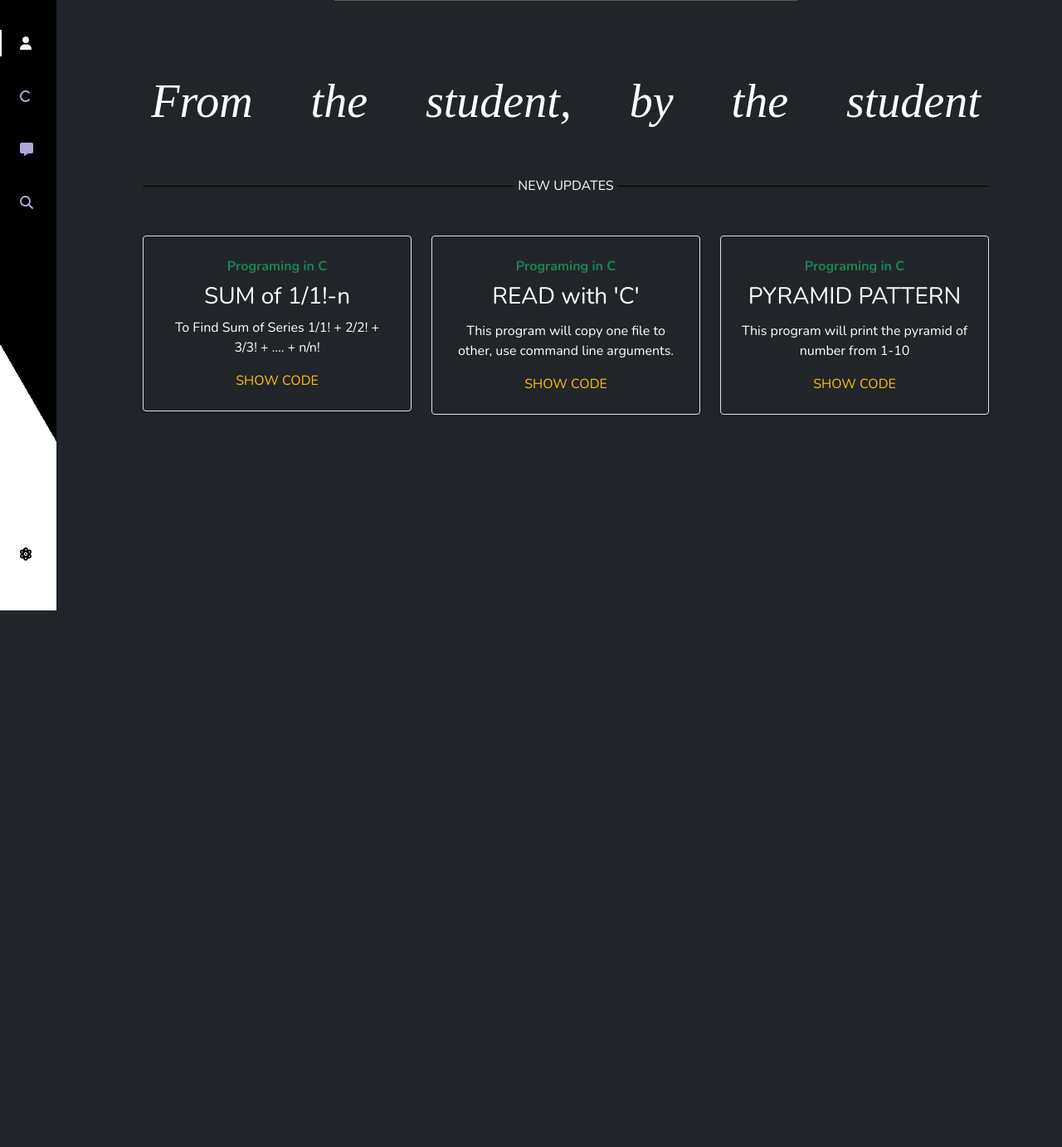
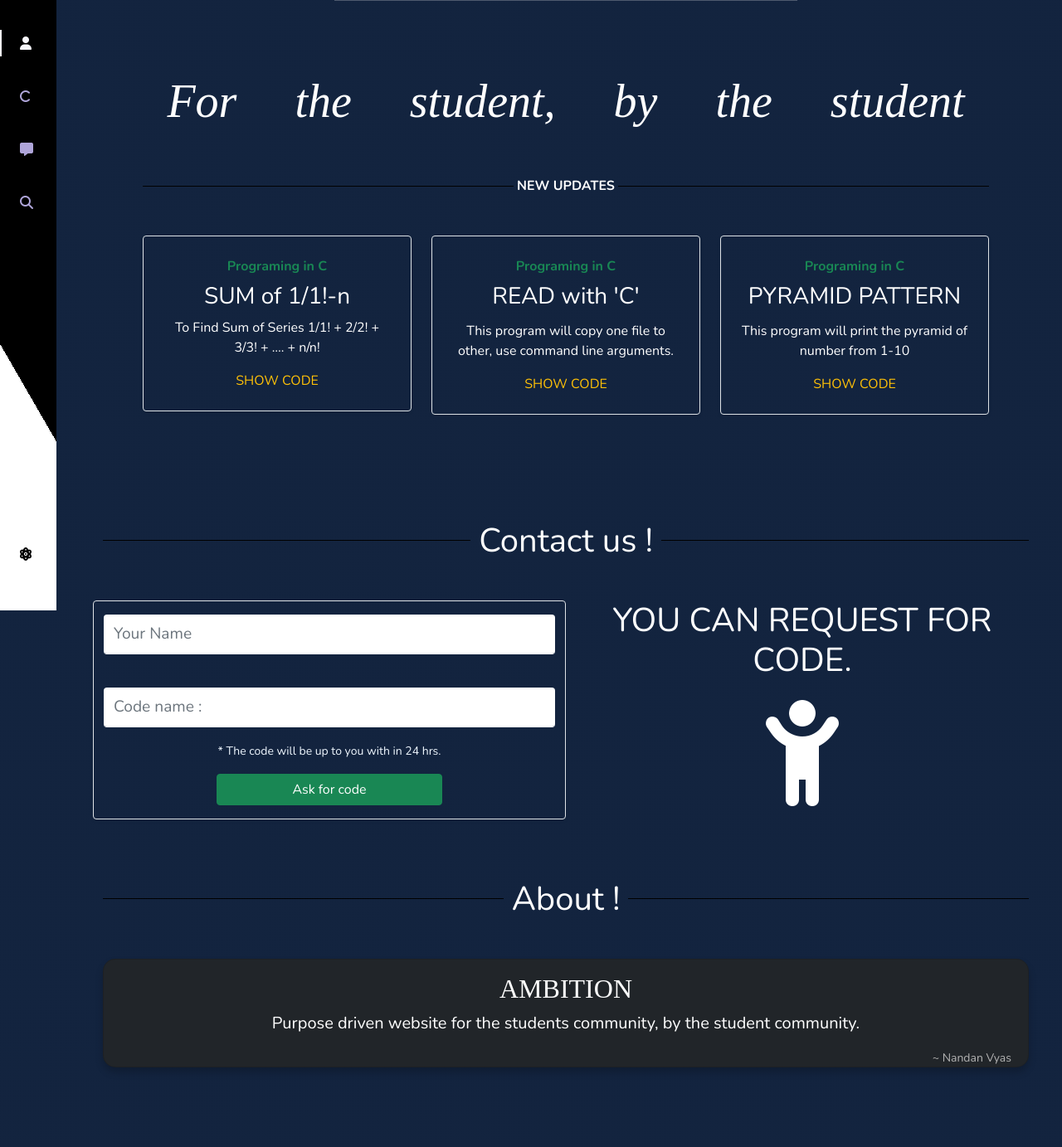
Before and after one commit to nandanv99/z4codes-main, a Django app: page / in a window 1280 px wide. Shown: the part 64-1447 px from the top of the page at 83% size. Before the commit the page ends 800 px from the top, so only its background shows below. Run offline with Django 3.2, Linux system fonts and the light colour scheme; data comes from the database, SQL or seed files in the repository; some libraries are stand-ins or nearby versions.

Commit message:
new ui setted

```diff
--- a/templates/trial.html
+++ b/templates/trial.html
@@ -8,13 +8,21 @@
     <meta name="viewport" content="width=device-width, initial-scale=1">
     <!-- Bootstrap CSS -->
     <script src="{% static 'js/navbar.js' %}"></script>
+    <link rel="stylesheet" href="{% static 'css/index.css'%}">
     <link href="https://cdn.jsdelivr.net/npm/bootstrap@5.1.3/dist/css/bootstrap.min.css" rel="stylesheet" integrity="sha384-1BmE4kWBq78iYhFldvKuhfTAU6auU8tT94WrHftjDbrCEXSU1oBoqyl2QvZ6jIW3" crossorigin="anonymous">
     <link rel="stylesheet" href="https://cdnjs.cloudflare.com/ajax/libs/font-awesome/6.1.1/css/all.min.css" integrity="sha512-KfkfwYDsLkIlwQp6LFnl8zNdLGxu9YAA1QvwINks4PhcElQSvqcyVLLD9aMhXd13uQjoXtEKNosOWaZqXgel0g==" crossorigin="anonymous" referrerpolicy="no-referrer" />
     <script src="https://cdnjs.cloudflare.com/ajax/libs/animejs/2.0.2/anime.min.js"></script>
+    <script src="https://ajax.googleapis.com/ajax/libs/jquery/3.4.1/jquery.min.js"></script>
+
     <title>Z4CODES</title>
   </head>
   <style>
     @import url("https://fonts.googleapis.com/css2?family=Nunito:wght@400;600;700&display=swap");
+    @media only screen and (max-width: 600px) {
+      .mob-2 {
+        display:none !important;
+      }
+    }
 
     .skills{
         max-width: 50%;
@@ -237,7 +245,13 @@
         margin-left: .25em;
       }
   </style>
-  <body id="body-pd" class="bg-dark">
+  <body id="body-pd" class="" style="background: hsla(217, 54%, 16%, 1);
+
+  background: linear-gradient(90deg, hsla(217, 54%, 16%, 1) 0%, hsla(217, 54%, 16%, 1) 100%);
+
+  background: -moz-linear-gradient(90deg, hsla(217, 54%, 16%, 1) 0%, hsla(217, 54%, 16%, 1) 100%);
+
+  background: -webkit-linear-gradient(90deg, hsla(217, 54%, 16%, 1) 0%, hsla(217, 54%, 16%, 1) 100%);">
     <div id="app">
         <header class="header" id="header">
             <div class="header_toggle"> <i class='fas fa-bars' id="header-toggle"></i> </div>
@@ -261,7 +275,7 @@
                         <i class='fas fa-c'></i>
                         <span class="nav_name">Codes</span>
                         </a>
-                        <a href="#" class="nav_link">
+                        <a href="#" id="msg" @click="goto('div1')" class="nav_link">
                         <i class='fas fa-message'></i>
                         <span class="nav_name">Need Help</span>
                         </a>
@@ -279,7 +293,7 @@
                         </a>  -->
                     </div>
                 </div>
-                <a href="#" @click.prevent="stopProcess" class="nav_link mb-5" @click="showabout()">
+                <a href="" @click.prevent="stopProcess" class="nav_link mb-5" @click="goto('div1')">
                     <i class='fas fa-atom text-black'></i>
                     <span class="nav_name text-black" >About</span>
                 </a>
@@ -287,23 +301,19 @@
         </div>
   <!--Container Main start-->
         <div class="height-100">
-            <div class="container text-center text-white">
+            <div class="container text-center text-white mb-5">
                 <div class="skills">
                     <hr class="hr-text" data-content="Technologies">
                 </div>
 
-                <div v-if="maincontent">
-                <!-- <h4 class="text-white">{{ message }}</h4> -->
-                <!-- <h1 class="ml13">Z4CODES</h1> -->
-                        <div class="pl-5 p-4 p-md-5 mb-4 text-white rounded bg-dark text-center">
+                    <div v-if="maincontent" style="min-height:100%" >
+                        <div class="pl-5 p-4 p-md-5 mb-4 text-white rounded  text-center">
                             <div class="row text-center">
                                 <div class="col-12 col-md-12 px-0">
-                                    <h1 class="display-4 fst-italic" style="font-family:emoji;">From the student, by the student</h1>
-                                    <!-- <p class="lead my-3">Multiple lines of text that form the lede, informing new readers quickly and efficiently about what’s most interesting in this post’s contents.</p> -->
-                                    <!-- <p class="lead mb-0"><a href="#" class="text-white fw-bold">Continue reading...</a></p> -->
+                                    <h1 class="display-4 fst-italic" style="font-family:emoji;">For the student, by the student</h1>
                                 </div>
                             </div>
-                            <div class="separator mt-5">NEW UPDATES</div>
+                            <div class="separator mt-5" style="font-weight: bolder;">NEW UPDATES</div>
                             <div class="row mt-5 mb-2">
                                 <div class="col-md-4">
                                   <div class="row g-0 border rounded overflow-hidden flex-md-row mb-4 shadow-sm h-md-250 position-relative">
@@ -314,10 +324,6 @@
                                       <p class="mt-1card-text mb-auto">{{first.description}}</p>
                                       <a href="/showcode/{{first.id}}" class="stretched-link text-warning mt-3">SHOW CODE</a>
                                     </div>
-                                    <!-- <div class="col-auto d-none d-lg-block">
-                                      <svg class="bd-placeholder-img" width="200" height="250" xmlns="http://www.w3.org/2000/svg" role="img" aria-label="Placeholder: Thumbnail" preserveAspectRatio="xMidYMid slice" focusable="false"><title>Placeholder</title><rect width="100%" height="100%" fill="#55595c"></rect><text x="50%" y="50%" fill="#eceeef" dy=".3em">Thumbnail</text></svg>
-
-                                    </div> -->
                                   </div>
                                 </div>
                                 <div class="col-md-4">
@@ -329,10 +335,6 @@
                                       <p class="mt-1 mb-auto">{{second.description}}</p>
                                       <a href="/showcode/{{second.id}}" class="stretched-link text-warning mt-3">SHOW CODE</a>
                                     </div>
-                                    <!-- <div class="col-auto d-none d-lg-block">
-                                      <svg class="bd-placeholder-img" width="200" height="250" xmlns="http://www.w3.org/2000/svg" role="img" aria-label="Placeholder: Thumbnail" preserveAspectRatio="xMidYMid slice" focusable="false"><title>Placeholder</title><rect width="100%" height="100%" fill="#55595c"></rect><img src="" alt=""></svg>
-
-                                    </div> -->
                                   </div>
                                 </div>
                                 <div class="col-md-4">
@@ -349,11 +351,67 @@
                               </div>
                       </div>
 
+                      <div class="conatiner text-center contact" id="contact" ref="div1">
+                        <h1 class="separator mt-5 mb-5">Contact us !</h1>
+                        <div class="row text-center">
+                          <!-- <h1 class="mb-5">You can request for codes.</h1> -->
+                          <div class="col-md-6 my-auto text-center border rounded overflow-hidden flex-md-row mb-4 shadow-sm h-md-250 position-relative">
+                            <form method="post" action="/sendingreq">
+                              {% csrf_token %}
+                              <div class="form-group">
+                                <!-- <label for="recipient-name" class="col-form-label" style="outline: none;">Name:</label> -->
+                                <input type="text" class="border-0  form-control text-white mt-3" id="recipient-name" placeholder="Your Name" name="username" style="border-bottom: 1px solid white !important; height: 3rem; font-size: larger;" required>
+                              </div>
+                              <br>
+                              <div class="form-group">
+                                <input type="text" class="border-0  form-control text-white mb-3 mt-3" id="recipient-name" placeholder="Code name :" name="desc" style="border-bottom: 1px solid white !important; height: 3rem; font-size:larger;" required>
+                              </div>
+                            <small style="color:aliceblue">* The code will be up to you with in 24 hrs.</small>
+                            <div class="row text-center">
+                              <!-- <button class="btn btn-danger text-white " type="button" style="background:rgb(59, 59, 59) ; width:50%" aria-label="Close" data-bs-dismiss="modal">cancel</button> -->
+                              <div class="col-12 mt-3 mb-3">
+                                <button class="btn btn-success " type="submit"  style="width: 50%;" >Ask for code </button>
                               </div>
                             </div>
-                {% verbatim %}
-                <aboutus v-if="about"/>
-                {% endverbatim %}
+                          </form>
+                          </div>
+                          <div class="col-6 text-center mob-2" style="">
+                            <h1 class=" text-center">YOU CAN REQUEST FOR CODE.</h1>
+                            <i class="fas fa-child-reaching fa-8x mt-3"></i>
+                          </div>
+                        </div>
+                      </div>
+
+                    <div class="about mb-5 pb-5" style="">
+                        <h1 class="separator mt-5 mb-5">About !</h1>
+                        <div class="card bg-dark  mt-3 mb-5" style="border-radius: 15px;" ref="div2">
+                          <div class="row">
+                          <div class="col-12 text-center">
+                              <h2 class="mt-3" style="font-family:'Font Awesome 5 Pro';">AMBITION</h2>
+                              <p class="" style="font-size: 20px;">Purpose driven website for the students community, by the student community.</p>
+                              <small class="mr-4 mt-0 " style="color:#b3b3b3;float:right; padding-right:20px;">~ Nandan Vyas</small>
+                          </div>
+                          </div>
+                      </div>
+                    </div>
+
+                    <!-- <div class='social-links justify-content-center py-3'>
+                      <div class='social-btn flex-center' id="twitter">
+                        <svg xmlns="http://www.w3.org/2000/svg" width="24" height="24" viewBox="0 0 24 24"><path d="M24 4.557c-.883.392-1.832.656-2.828.775 1.017-.609 1.798-1.574 2.165-2.724-.951.564-2.005.974-3.127 1.195-.897-.957-2.178-1.555-3.594-1.555-3.179 0-5.515 2.966-4.797 6.045-4.091-.205-7.719-2.165-10.148-5.144-1.29 2.213-.669 5.108 1.523 6.574-.806-.026-1.566-.247-2.229-.616-.054 2.281 1.581 4.415 3.949 4.89-.693.188-1.452.232-2.224.084.626 1.956 2.444 3.379 4.6 3.419-2.07 1.623-4.678 2.348-7.29 2.04 2.179 1.397 4.768 2.212 7.548 2.212 9.142 0 14.307-7.721 13.995-14.646.962-.695 1.797-1.562 2.457-2.549z"/></svg><span>  @NandanVyas4</span>
+                      </div>
+
+                      <div class='social-btn flex-center' id="linkedin">
+                        <svg xmlns="http://www.w3.org/2000/svg" width="24" height="24" viewBox="0 0 24 24"><path d="M4.98 3.5c0 1.381-1.11 2.5-2.48 2.5s-2.48-1.119-2.48-2.5c0-1.38 1.11-2.5 2.48-2.5s2.48 1.12 2.48 2.5zm.02 4.5h-5v16h5v-16zm7.982 0h-4.968v16h4.969v-8.399c0-4.67 6.029-5.052 6.029 0v8.399h4.988v-10.131c0-7.88-8.922-7.593-11.018-3.714v-2.155z"/></svg><span>  in/nandanvyas</span>
+                      </div>
+
+                      <div class='social-btn flex-center' id="github">
+                        <svg xmlns="http://www.w3.org/2000/svg" width="24" height="24" viewBox="0 0 24 24"><path d="M12 0c-6.626 0-12 5.373-12 12 0 5.302 3.438 9.8 8.207 11.387.599.111.793-.261.793-.577v-2.234c-3.338.726-4.033-1.416-4.033-1.416-.546-1.387-1.333-1.756-1.333-1.756-1.089-.745.083-.729.083-.729 1.205.084 1.839 1.237 1.839 1.237 1.07 1.834 2.807 1.304 3.492.997.107-.775.418-1.305.762-1.604-2.665-.305-5.467-1.334-5.467-5.931 0-1.311.469-2.381 1.236-3.221-.124-.303-.535-1.524.117-3.176 0 0 1.008-.322 3.301 1.23.957-.266 1.983-.399 3.003-.404 1.02.005 2.047.138 3.006.404 2.291-1.552 3.297-1.23 3.297-1.23.653 1.653.242 2.874.118 3.176.77.84 1.235 1.911 1.235 3.221 0 4.609-2.807 5.624-5.479 5.921.43.372.823 1.102.823 2.222v3.293c0 .319.192.694.801.576 4.765-1.589 8.199-6.086 8.199-11.386 0-6.627-5.373-12-12-12z"/></svg><span>  nandanvyas99</span>
+                    </div>
+                  </div> -->
+
+                    </div>
+                </div>
+
 
             </div>
         </div>
@@ -370,29 +428,17 @@
             }
           },
           methods:{
-            showabout(){
-            this.about = !this.about;
-            this.maincontent = !this.maincontent;
-            console.log("about", this.about);
-            },
             stopProcess(event){
             event.preventDefault()
             },
+            goto(refName) {
+              var element = this.$refs[refName];
+              var top = element.offsetTop;
+
+              window.scrollTo(0, top);
+            },
           }
         })
-        app.component("aboutus",{
-            template:`
-            <div class="card bg-dark mt-3" style="border-radius: 15px; ">
-                <div class="row">
-                <div class="col-12 text-center">
-                    <h2 class="mt-3 text-white" style="font-family:'Font Awesome 5 Pro';">AMBITION</h2>
-                    <p class="text-white" style="font-size: 20px;">Purpose driven website for the students community, by the student community.</p>
-                    <small class="mr-4 mb-1 mt-0" style="color:#b3b3b3;float:right; padding-right:20px;">~ Nandan Vyas</small>
-                </div>
-                </div>
-            </div>
-                `,
-        }),
         app.mount('#app')
       </script>
       <script>
```
Also changed, not shown: templates/search2.html (+14 -14 lines). Lines whose indentation alone changed are shown as unchanged.
